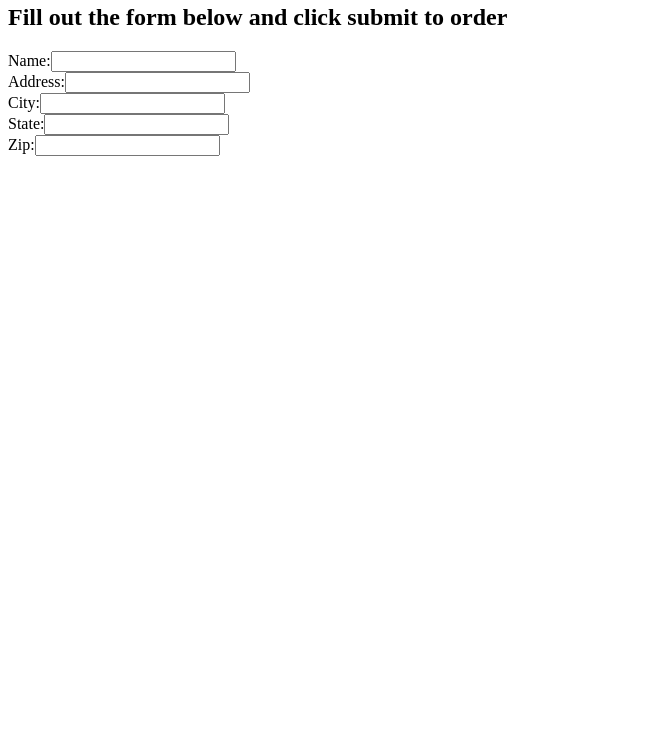
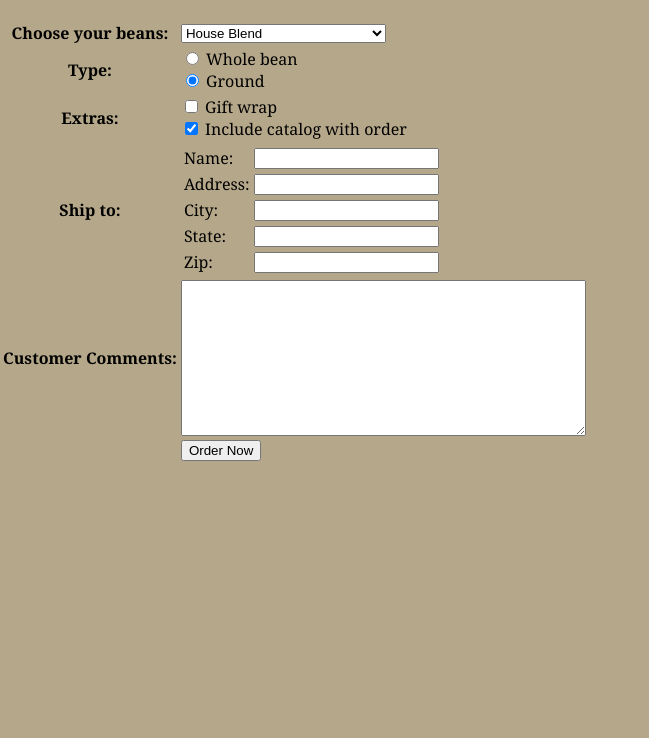
Before and after one commit to CWW15/head-first-starbuzz, a plain HTML site: page index.html in a window 1280 px wide. Shown: the part 62-800 px from the top of the page, without its empty margins (0-649 px from the left). Drawn offline with Linux system fonts and the light colour scheme.

Commit message:
1 file modified

```diff
--- a/index.html
+++ b/index.html
@@ -1,9 +1,9 @@
 <xhtml>
 
-<head >
+  <head>
 
     <title>The Starbuzz Bean Machine</title>
-
+    <link type="text/css" rel="stylesheet" href="starbuzz.css" />
   </head>
 
   <body>
@@ -12,13 +12,81 @@
 
     <h2>Fill out the form below and click submit to order</h2>
 
- <form action=”http://www.starbuzzcoffee.com/processorder.php” method=”POST”>
-Name:<input type="text" name="name" /><br />
-Address:<input type="text" name="address" /><br />
-City:<input type="text" name="city" /> <br />
-State:<input type="text" name="state" /> <br />
-Zip:<input type="text" name="zip" /> <br />
+    <form action="http://www.starbuzzcoffee.com/processorder.php" method="GET">
+      <table>
+        <tr>
+          <th> Choose your beans: </th>
+          <td>
+            <select name="beans">
+          <option value ="House Blend">House Blend </option>
+          <option value ="Bolivia">Shade Grown Bolivia Supremo</option>
+          <option value ="Guatemala">Organic Guatamala</option>
+          <option value="Kenya">Kenya</option>
+        </select>
+          </td>
+        </tr>
+
+        <tr>
+          <th> Type: </th>
+          <td>
+            <input type="radio" name="beantype" value="whole" /> Whole bean <br />
+            <input type="radio" name="beantype" value="ground" checked="checked" /> Ground
+          </td>
+        </tr>
+
+        <tr>
+          <th>Extras: </th>
+          <td>
+            <input type="checkbox" name="extras[]" value="giftwrap" /> Gift wrap <br />
+            <input type="checkbox" name="extras[]" value="catalog" checked="checked" /> Include catalog with order
+          </td>
+        </tr>
+
+        <tr>
+          <th>Ship to:</th>
+          <td>
+            <table>
+              <td>Name:</td>
+              <td>
+                <input type="text" name="name" value=""/>
+              </td>
+        </tr>
+        <tr>
+          <td>Address:</td>
+          <td>
+            <input type="text" name="address" value="" />
+          </td>
+        </tr>
+        <tr>
+          <td> City:</td>
+          <td>
+            <input type="text" name="city" value=""/>
+          </td>
+        </tr>
+        <td>State:</td>
+        <td><input type="text" name="state" value=""/>
+        </td>
+        </tr>
+        <tr>
+          <td>Zip:</td>
+          <td><input type="text" name="zip" value=""/>
+          </td>
+        </tr>
+      </table>
+    </td>
+  </tr>
+       <tr>
+        <th> Customer Comments: </th>
+        <td>
+            <textarea name="comments" rows="10" cols="48"></textarea>
+        </td>
+      </tr>
+      <tr>
+        <th></th>
+        <td><input type="submit" value="Order Now" /></td>
+    </table>
   </form>
+
  </body>
 
 </html>
```
Lines whose indentation alone changed are shown as unchanged.
